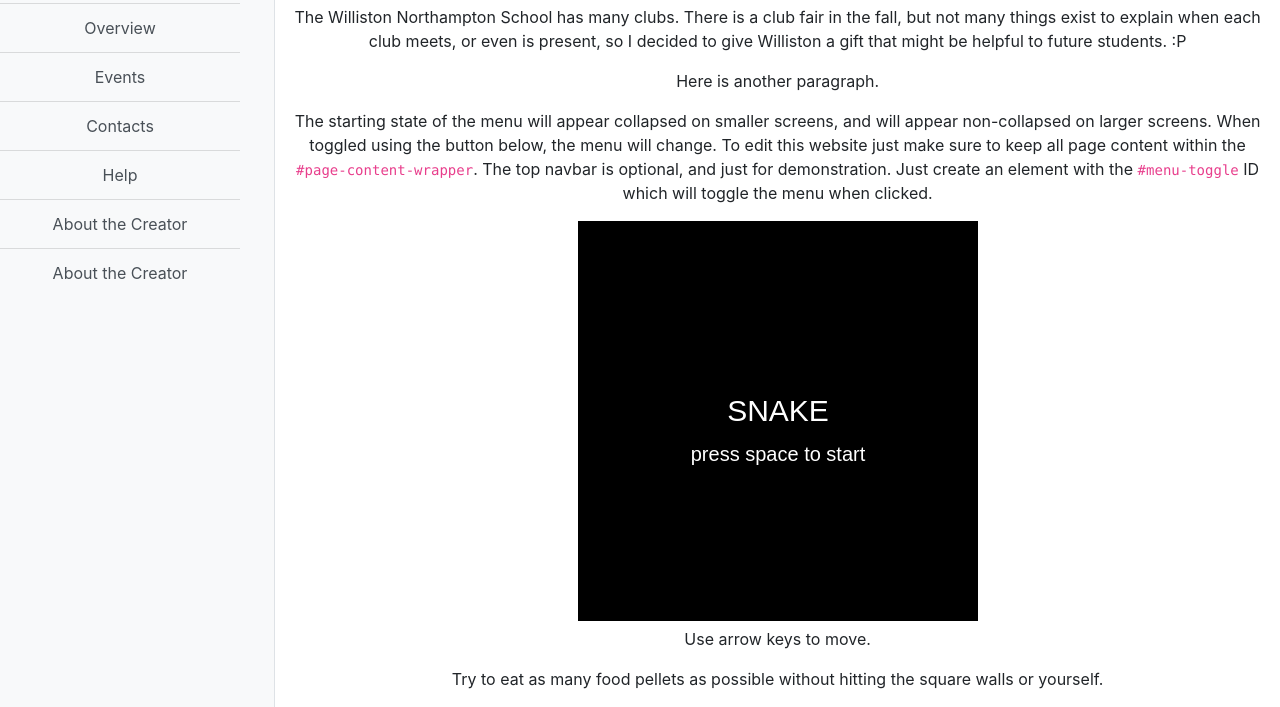
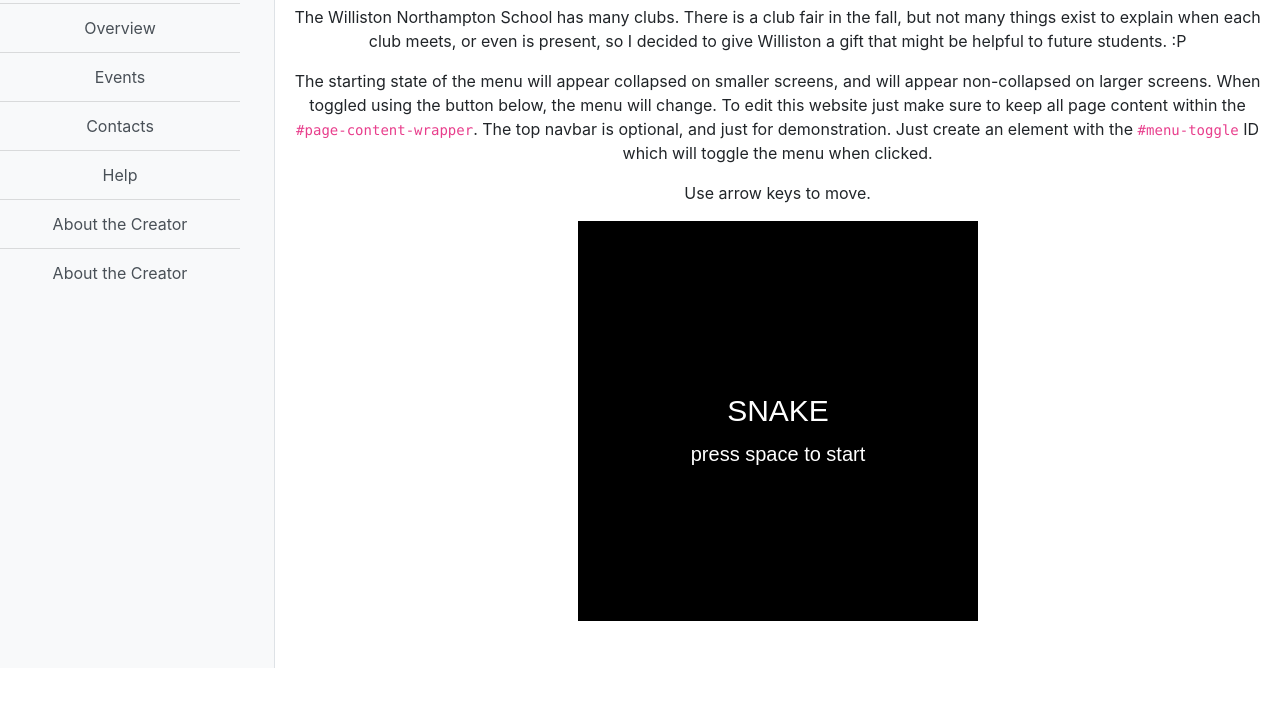
Before and after one commit to shoti411/shoti411.github.io, a website: page index.html in a window 1280 px wide. Shown: the part 132-839 px from the top of the page. After the commit the page ends 800 px from the top, so only its background shows below. Drawn offline with Linux system fonts and the light colour scheme.

Commit message:
moved instructions for game

```diff
--- a/index.html
+++ b/index.html
@@ -80,12 +80,12 @@
       <div class="container-fluid">
         <h1 class="mt-4">Williston Clubs</h1>
         <p>The Williston Northampton School has many clubs. There is a club fair in the fall, but not many things exist to explain when each club meets, or even is present, so I decided to give Williston a gift that might be helpful to future students. :P</p>
-        <p>Here is another paragraph.</p>
         <p>The starting state of the menu will appear collapsed on smaller screens, and will appear non-collapsed on larger screens. When toggled using the button below, the menu will change. To edit this website just make sure to keep all page content within the <code>#page-content-wrapper</code>. The top navbar is optional, and just for demonstration. Just create an element with the <code>#menu-toggle</code> ID which will toggle the menu when clicked.</p>
+
         <body style="text-align:center">
-      	<canvas id="canvas" width="400" height="400" style="background-color:black"></canvas>
-        <p>Use arrow keys to move.</p>
-        <p>Try to eat as many food pellets as possible without hitting the square walls or yourself.</p>
+          <p>Use arrow keys to move.</p>
+      	   <canvas id="canvas" width="400" height="400" style="background-color:black"></canvas>
+
       </body>
     </div>
     </div>
```
